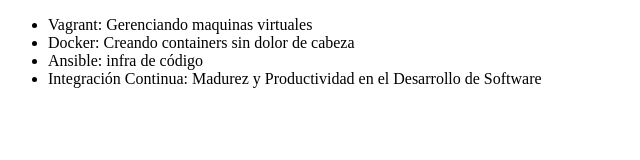
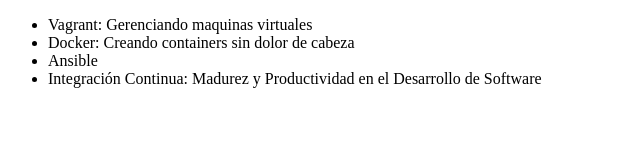
Before and after one commit to JosueFT/alura-git, a plain HTML site: page index.html in a window 1280 px wide. Shown: the whole page, without its empty margins (0-640 px from the left). Drawn offline with Linux system fonts and the light colour scheme.

Commit message:
Revert "cambiando el nomorbe del curso de ansible"
This reverts commit 609e1589e5c55299d06feb69021ff689f28f107f.

```diff
--- a/index.html
+++ b/index.html
@@ -8,7 +8,7 @@
         <ul>
             <li>Vagrant: Gerenciando maquinas virtuales</li>
             <li>Docker: Creando containers sin dolor de cabeza</li>
-            <li>Ansible: infra de código</li>
+            <li>Ansible</li>
             <li>Integración Continua: Madurez y Productividad en el Desarrollo de Software</li>
         </ul>
     </body>
```
